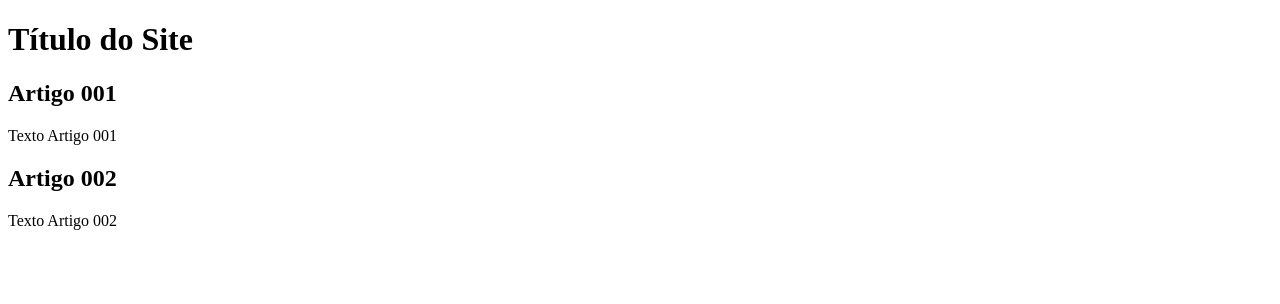
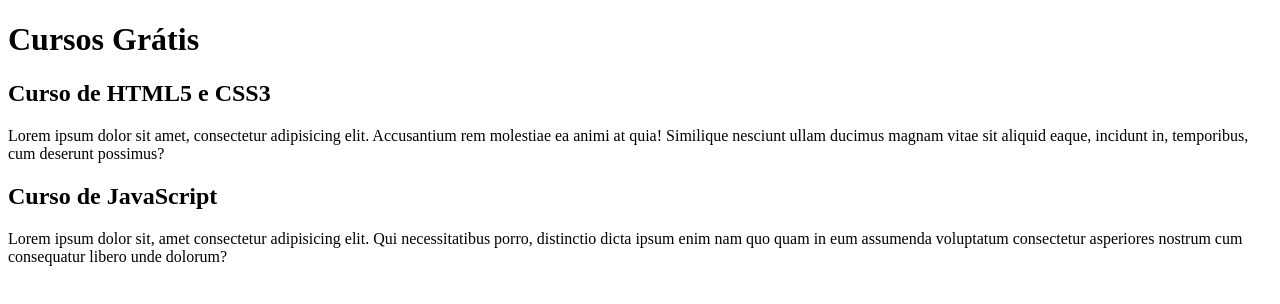
Before and after one commit to DaniloMenon/projeto-site, a plain HTML site: page arquivos-projetos/index.html in a window 1280 px wide. Drawn offline with Linux system fonts and the light colour scheme.

Commit message:
Comecei a escrever o conteúdo

```diff
--- a/arquivos-projetos/index.html
+++ b/arquivos-projetos/index.html
@@ -8,17 +8,17 @@
 <body>
     <main>
         <header>
-            <h1>Título do Site</h1>
+            <h1>Cursos Grátis</h1>
         </header>
 
         <article>
-            <h2>Artigo 001</h2>
-            <p>Texto Artigo 001</p>
+            <h2>Curso de HTML5 e CSS3</h2>
+            <p>Lorem ipsum dolor sit amet, consectetur adipisicing elit. Accusantium rem molestiae ea animi at quia! Similique nesciunt ullam ducimus magnam vitae sit aliquid eaque, incidunt in, temporibus, cum deserunt possimus?</p>
         </article>
 
         <article>
-            <h2>Artigo 002</h2>
-            <p>Texto Artigo 002</p>
+            <h2>Curso de JavaScript</h2>
+            <p>Lorem ipsum dolor sit, amet consectetur adipisicing elit. Qui necessitatibus porro, distinctio dicta ipsum enim nam quo quam in eum assumenda voluptatum consectetur asperiores nostrum cum consequatur libero unde dolorum?</p>
         </article>
     </main>
 </body>
```
